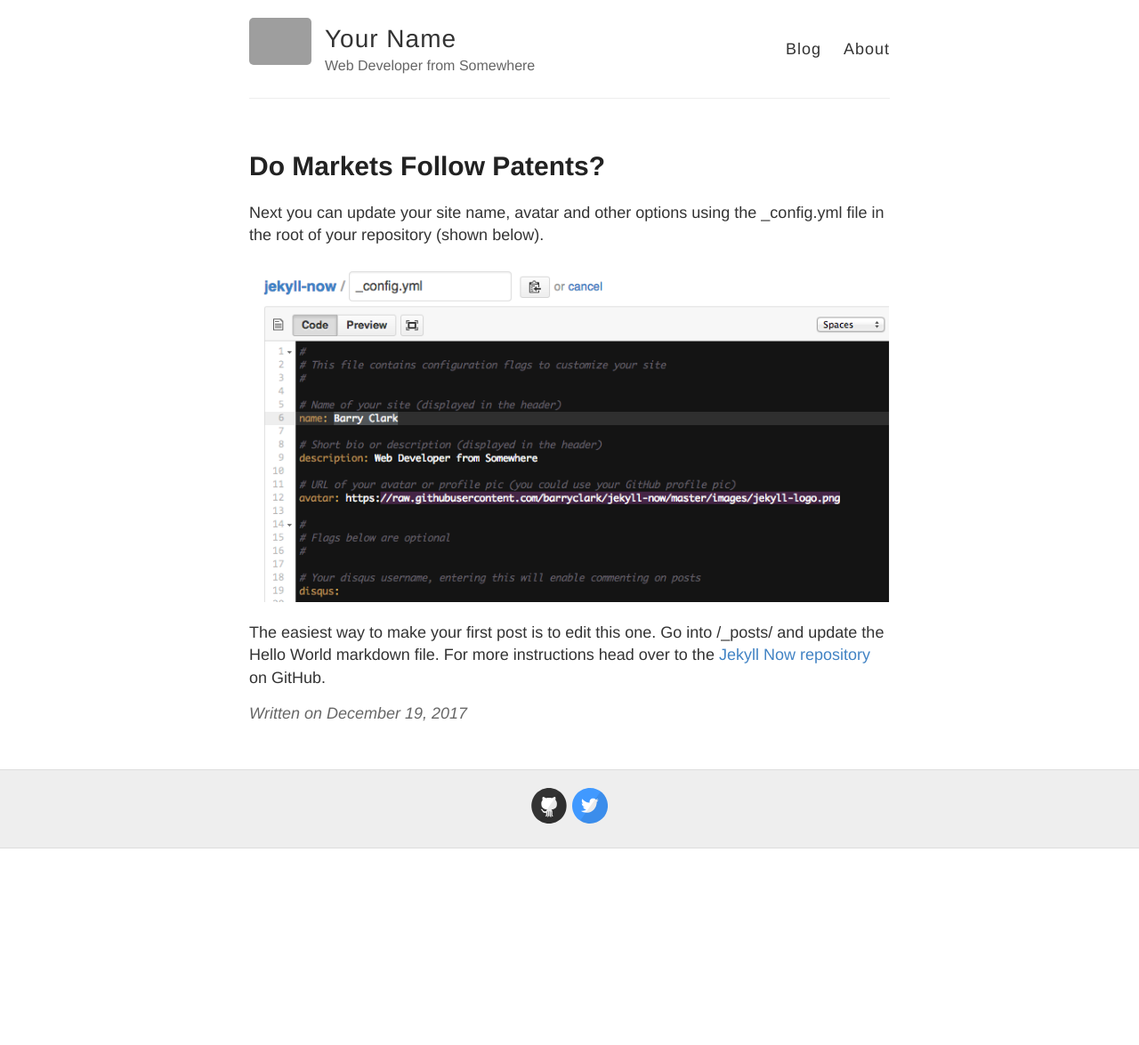
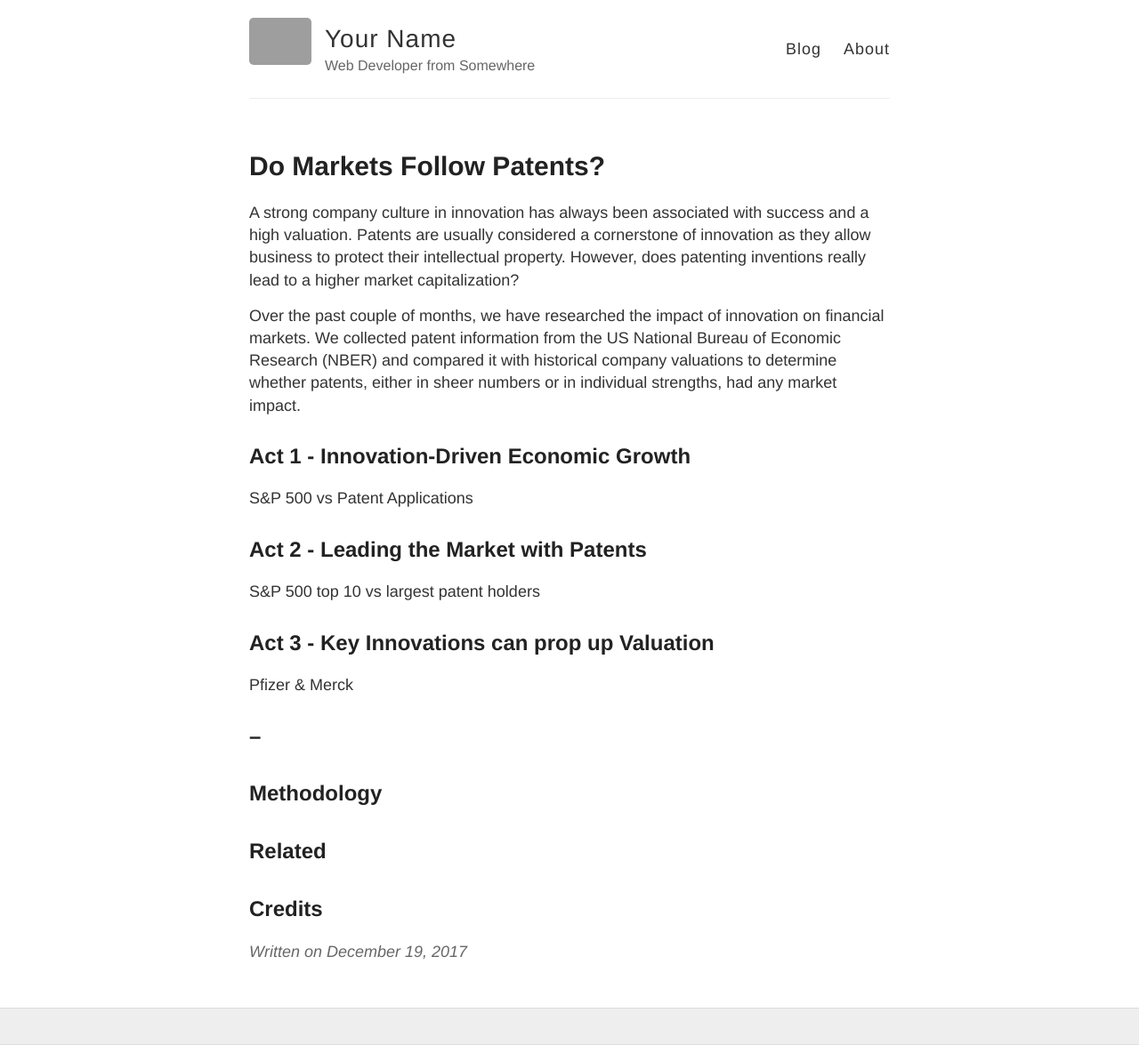
Before and after one commit to mosimann/mosimann.github.io, a Jekyll site: the page built from _posts/2017-12-19-Do-Markets-Follow-Patents.md, in a window 1280 px wide. Shown: the whole page at 89% size. Built offline with Jekyll 4.4.1, drawn with Linux system fonts in a browser that asks for light colours; before the commit the page ends 954 px from its top, so only the background shows below that; grey boxes are pictures that could not be loaded.

Commit message:
Added structure

```diff
--- a/_config.yml
+++ b/_config.yml
@@ -21,12 +21,12 @@ footer-links:
   email:
   facebook:
   flickr:
-  github: barryclark/jekyll-now
+  github:
   instagram:
   linkedin:
   pinterest:
   rss: # just type anything here for a working RSS icon
-  twitter: jekyllrb
+  twitter:
   stackoverflow: # your stackoverflow profile, e.g. "users/50476/bart-kiers"
   youtube: # channel/<your_long_string> or user/<user-name>
   googleplus: # anything in your profile username that comes after plus.google.com/
--- a/_posts/2017-12-19-Do-Markets-Follow-Patents.md
+++ b/_posts/2017-12-19-Do-Markets-Follow-Patents.md
@@ -3,8 +3,31 @@ layout: post
 title: Do Markets Follow Patents?
 ---
 
-Next you can update your site name, avatar and other options using the _config.yml file in the root of your repository (shown below).
+A strong company culture in innovation has always been associated with success and a high valuation. Patents are usually considered a cornerstone of innovation as they allow business to protect their intellectual property. However, does patenting inventions really lead to a higher market capitalization?
 
-![_config.yml]({{ site.baseurl }}/images/config.png)
+Over the past couple of months, we have researched the impact of innovation on financial markets. We collected patent information from the US National Bureau of Economic Research (NBER) and compared it with historical company valuations to determine whether patents, either in sheer numbers or in individual strengths, had any market impact.
 
-The easiest way to make your first post is to edit this one. Go into /_posts/ and update the Hello World markdown file. For more instructions head over to the [Jekyll Now repository](https://github.com/barryclark/jekyll-now) on GitHub.
+
+## Act 1 - Innovation-Driven Economic Growth
+
+S&P 500 vs Patent Applications
+
+
+## Act 2 - Leading the Market with Patents
+
+S&P 500 top 10 vs largest patent holders
+
+
+## Act 3 - Key Innovations can prop up Valuation
+
+Pfizer & Merck
+
+
+--
+--
+
+## Methodology
+
+## Related
+
+## Credits
```
